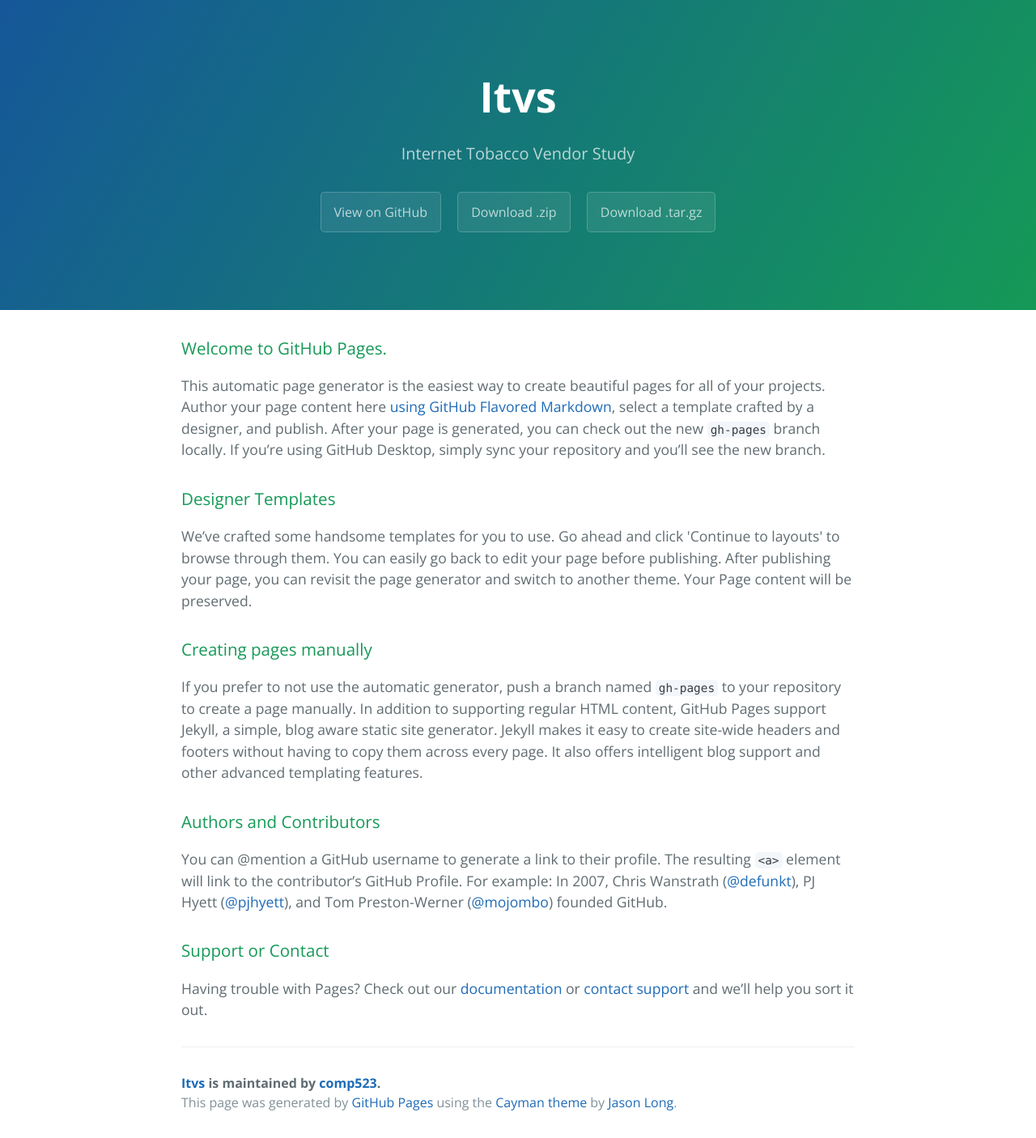
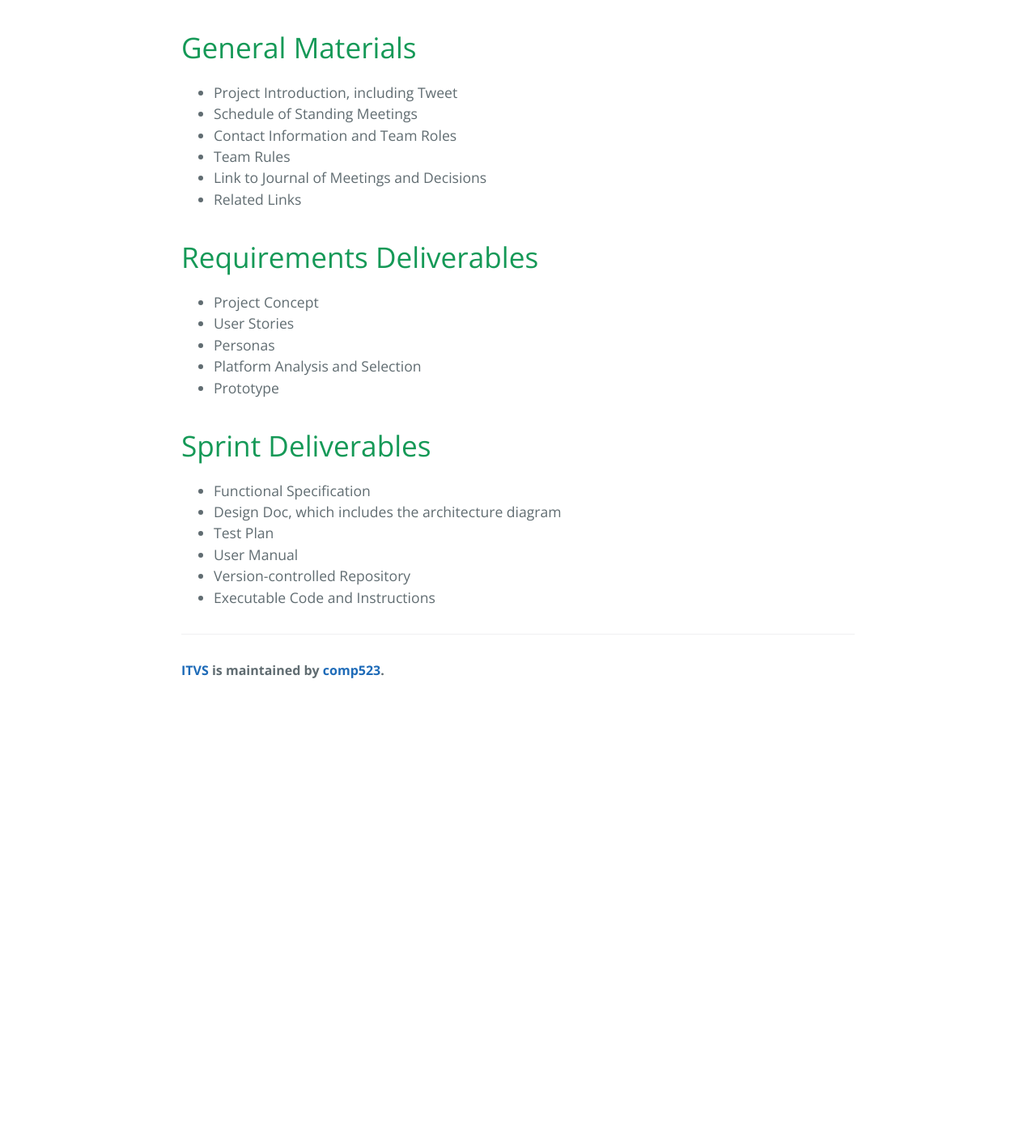
Before and after one commit to comp523/ITVS, a Jekyll site: the page built from index.md, in a window 1280 px wide. Shown: the whole page at 81% size. Built offline with Jekyll 4.4.1, drawn with Linux system fonts in a browser that asks for light colours; after the commit the page ends 900 px from its top, so only the background shows below that.

Commit message:
jekyll setup

```diff
--- a/_config.yml
+++ b/_config.yml
@@ -1 +1,6 @@
 title: ITVS
+git:
+  organization:
+    name: comp523
+    url: https://github.com/comp523
+  project_url: https://github.com/comp523/ITVS
--- a/_layouts/default.html
+++ b/_layouts/default.html
@@ -3,7 +3,7 @@
 <html lang="en-us">
     <head>
         <meta charset="UTF-8">
-        <title>Itvs by comp523</title>
+        <title>{{ title }}</title>
         <meta name="viewport" content="width=device-width, initial-scale=1">
         <link rel="stylesheet" type="text/css" href="stylesheets/normalize.css" media="screen">
         <link href='https://fonts.googleapis.com/css?family=Open+Sans:400,700' rel='stylesheet' type='text/css'>
@@ -11,20 +11,22 @@
         <link rel="stylesheet" type="text/css" href="stylesheets/github-light.css" media="screen">
     </head>
     <body>
+        {% if show_header == true %}
         <section class="page-header">
             <h1 class="project-name">{{ site.title }}</h1>
             <h2 class="project-tagline">Internet Tobacco Vendor Study</h2>
-            <a href="https://github.com/comp523/ITVS" class="btn">View on GitHub</a>
-            <a href="https://github.com/comp523/ITVS/zipball/master" class="btn">Download .zip</a>
-            <a href="https://github.com/comp523/ITVS/tarball/master" class="btn">Download .tar.gz</a>
+            <a href="{{ site.git.project_url }}" class="btn">View on GitHub</a>
+            <a href="{{ site.git.project_url }}/zipball/master" class="btn">Download .zip</a>
+            <a href="{{ site.git.project_url }}/tarball/master" class="btn">Download .tar.gz</a>
         </section>
+        {% endif %}
 
         <section class="main-content">
 
             {{ content }}
 
             <footer class="site-footer">
-                <span class="site-footer-owner"><a href="https://github.com/comp523/ITVS">Itvs</a> is maintained by <a href="https://github.com/comp523">comp523</a>.</span>
+                <span class="site-footer-owner"><a href="{{ site.git.project_url }}">{{ site.title }}</a> is maintained by <a href="{{ site.git.organization.url }}">{{ site.git.organization.name }}</a>.</span>
             </footer>
         </section>
 
--- a/index.html
+++ /dev/null
@@ -1,63 +0,0 @@
-<!DOCTYPE html>
-<html lang="en-us">
-  <head>
-    <meta charset="UTF-8">
-    <title>Itvs by comp523</title>
-    <meta name="viewport" content="width=device-width, initial-scale=1">
-    <link rel="stylesheet" type="text/css" href="stylesheets/normalize.css" media="screen">
-    <link href='https://fonts.googleapis.com/css?family=Open+Sans:400,700' rel='stylesheet' type='text/css'>
-    <link rel="stylesheet" type="text/css" href="stylesheets/stylesheet.css" media="screen">
-    <link rel="stylesheet" type="text/css" href="stylesheets/github-light.css" media="screen">
-  </head>
-  <body>
-    <section class="page-header">
-      <h1 class="project-name">Itvs</h1>
-      <h2 class="project-tagline">Internet Tobacco Vendor Study</h2>
-      <a href="https://github.com/comp523/ITVS" onclick="roll();event.preventDefault();" class="btn">View on GitHub</a>
-      <a href="https://github.com/comp523/ITVS/zipball/master" class="btn">Download .zip</a>
-      <a href="https://github.com/comp523/ITVS/tarball/master" class="btn">Download .tar.gz</a>
-    </section>
-
-    <section class="main-content">
-      <h3>
-<a id="welcome-to-github-pages" class="anchor" href="#welcome-to-github-pages" aria-hidden="true"><span aria-hidden="true" class="octicon octicon-link"></span></a>Welcome to GitHub Pages.</h3>
-
-<p>This automatic page generator is the easiest way to create beautiful pages for all of your projects. Author your page content here <a href="https://guides.github.com/features/mastering-markdown/">using GitHub Flavored Markdown</a>, select a template crafted by a designer, and publish. After your page is generated, you can check out the new <code>gh-pages</code> branch locally. If you’re using GitHub Desktop, simply sync your repository and you’ll see the new branch.</p>
-
-<h3>
-<a id="designer-templates" class="anchor" href="#designer-templates" aria-hidden="true"><span aria-hidden="true" class="octicon octicon-link"></span></a>Designer Templates</h3>
-
-<p>We’ve crafted some handsome templates for you to use. Go ahead and click 'Continue to layouts' to browse through them. You can easily go back to edit your page before publishing. After publishing your page, you can revisit the page generator and switch to another theme. Your Page content will be preserved.</p>
-
-<h3>
-<a id="creating-pages-manually" class="anchor" href="#creating-pages-manually" aria-hidden="true"><span aria-hidden="true" class="octicon octicon-link"></span></a>Creating pages manually</h3>
-
-<p>If you prefer to not use the automatic generator, push a branch named <code>gh-pages</code> to your repository to create a page manually. In addition to supporting regular HTML content, GitHub Pages support Jekyll, a simple, blog aware static site generator. Jekyll makes it easy to create site-wide headers and footers without having to copy them across every page. It also offers intelligent blog support and other advanced templating features.</p>
-
-<h3>
-<a id="authors-and-contributors" class="anchor" href="#authors-and-contributors" aria-hidden="true"><span aria-hidden="true" class="octicon octicon-link"></span></a>Authors and Contributors</h3>
-
-<p>You can @mention a GitHub username to generate a link to their profile. The resulting <code>&lt;a&gt;</code> element will link to the contributor’s GitHub Profile. For example: In 2007, Chris Wanstrath (<a href="https://github.com/defunkt" class="user-mention">@defunkt</a>), PJ Hyett (<a href="https://github.com/pjhyett" class="user-mention">@pjhyett</a>), and Tom Preston-Werner (<a href="https://github.com/mojombo" class="user-mention">@mojombo</a>) founded GitHub.</p>
-
-<h3>
-<a id="support-or-contact" class="anchor" href="#support-or-contact" aria-hidden="true"><span aria-hidden="true" class="octicon octicon-link"></span></a>Support or Contact</h3>
-
-<p>Having trouble with Pages? Check out our <a href="https://help.github.com/pages">documentation</a> or <a href="https://github.com/contact">contact support</a> and we’ll help you sort it out.</p>
-
-      <footer class="site-footer">
-        <span class="site-footer-owner"><a href="https://github.com/comp523/ITVS">Itvs</a> is maintained by <a href="https://github.com/comp523">comp523</a>.</span>
-
-        <span class="site-footer-credits">This page was generated by <a href="https://pages.github.com">GitHub Pages</a> using the <a href="https://github.com/jasonlong/cayman-theme">Cayman theme</a> by <a href="https://twitter.com/jasonlong">Jason Long</a>.</span>
-      </footer>
-
-    </section>
-
-    <script>
-      function roll(){
-        document.write('<video width="auto" height="auto" preload autoplay><source src="//cdn.streamable.com/video/mp4/xfzh.mp4" type="video/mp4" class="mp4-source"></video>');
-      }
-    </script>
-
-
-  </body>
-</html>
--- /dev/null
+++ b/index.md
@@ -0,0 +1,27 @@
+---
+title: "{{ site.title }} by {{ site.git.organization.name }}"
+layout: default
+---
+
+# General Materials
+ - Project Introduction, including Tweet
+ - Schedule of Standing Meetings
+ - Contact Information and Team Roles
+ - Team Rules
+ - Link to Journal of Meetings and Decisions
+ - Related Links
+
+# Requirements Deliverables
+ - Project Concept
+ - User Stories
+ - Personas
+ - Platform Analysis and Selection
+ - Prototype
+
+# Sprint Deliverables
+ - Functional Specification
+ - Design Doc, which includes the architecture diagram
+ - Test Plan
+ - User Manual
+ - Version-controlled Repository
+ - Executable Code and Instructions
```
